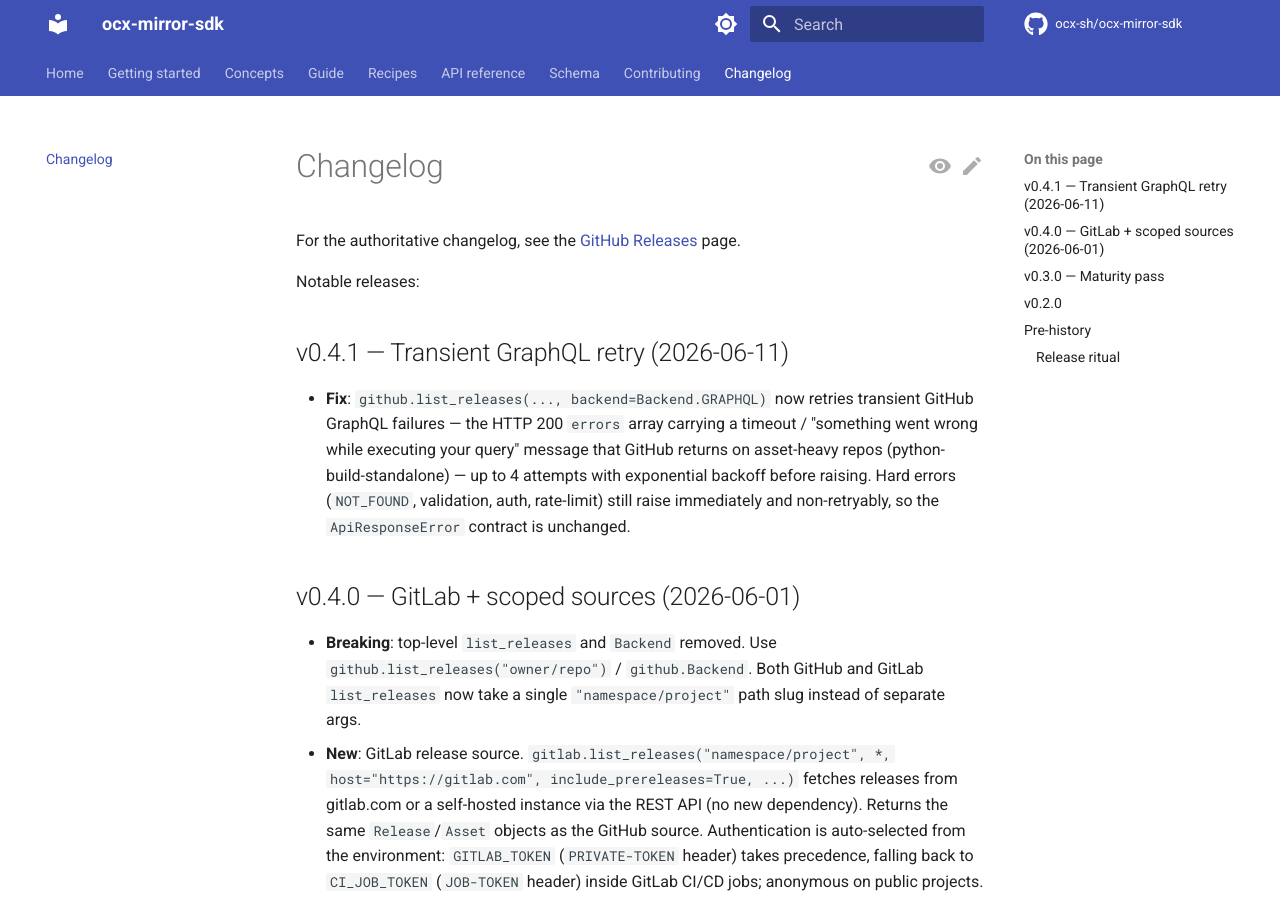
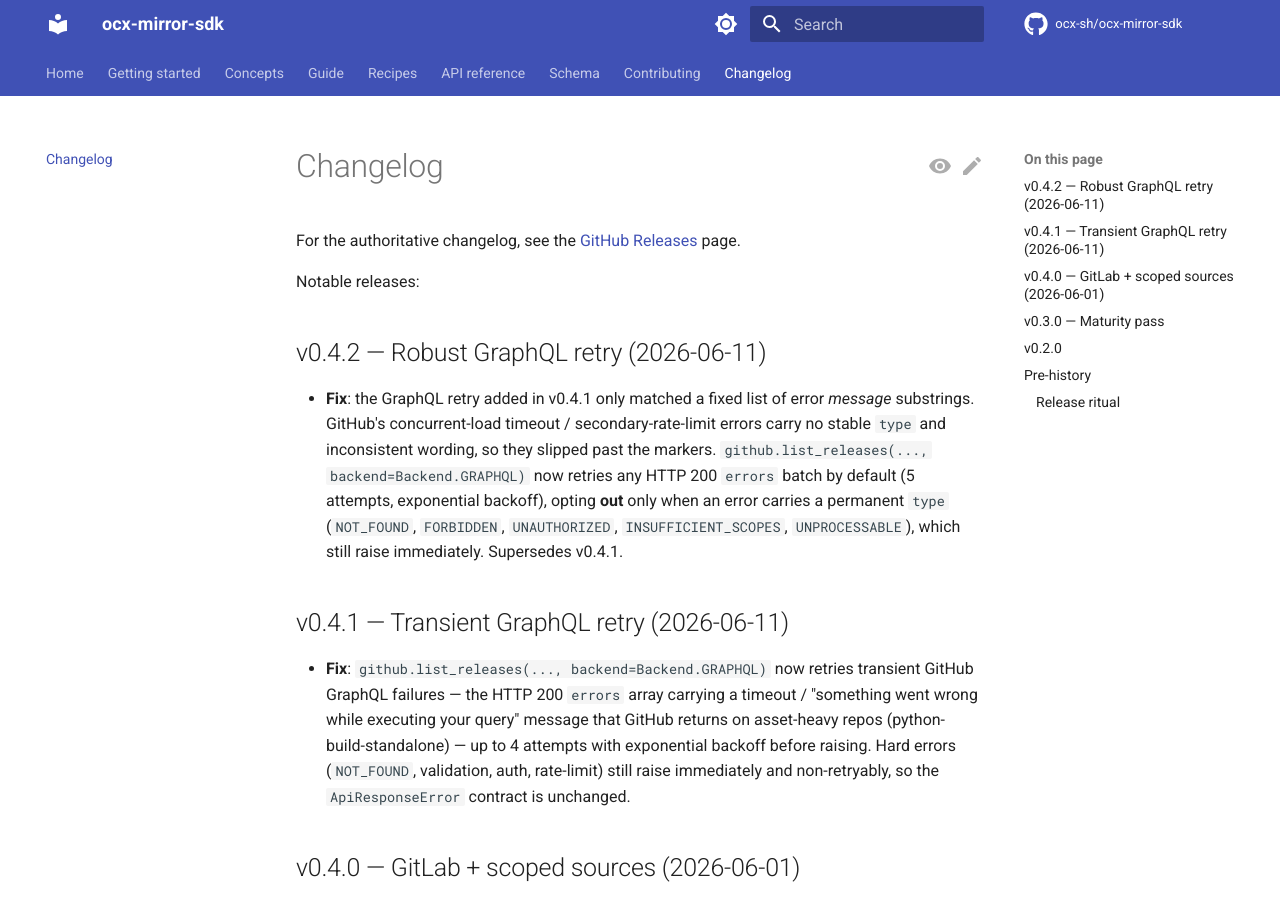
Before and after one commit to ocx-sh/ocx-mirror-sdk, an MkDocs documentation site: the page built from docs/changelog.md, in a window 1280 px wide and 900 px high. Built offline with MkDocs 1.6.1 and Material for MkDocs 9.7.7, drawn with Linux system fonts in a browser that asks for light colours; comment, search, counter and statistics services are not loaded.

Commit message:
chore(release): v0.4.2

````diff
--- a/README.md
+++ b/README.md
@@ -19,7 +19,7 @@ In a [PEP 723](https://peps.python.org/pep-0723/) inline-metadata script (recomm
 # /// script
 # requires-python = ">=3.13"
 # dependencies = [
-#   "ocx-mirror-sdk @ git+https://github.com/ocx-sh/ocx-mirror-sdk@v0.4.1",
+#   "ocx-mirror-sdk @ git+https://github.com/ocx-sh/ocx-mirror-sdk@v0.4.2",
 # ]
 # ///
 
@@ -33,7 +33,7 @@ Or in a project `pyproject.toml`:
 dependencies = ["ocx-mirror-sdk"]
 
 [tool.uv.sources]
-ocx-mirror-sdk = { git = "https://github.com/ocx-sh/ocx-mirror-sdk", tag = "v0.4.1" }
+ocx-mirror-sdk = { git = "https://github.com/ocx-sh/ocx-mirror-sdk", tag = "v0.4.2" }
 ```
 
 `uv.lock` pins to a commit SHA — `uv sync --frozen` is reproducible in CI.
--- a/docs/changelog.md
+++ b/docs/changelog.md
@@ -4,6 +4,17 @@ For the authoritative changelog, see the
 [GitHub Releases](https://github.com/ocx-sh/ocx-mirror-sdk/releases) page.
 
 Notable releases:
+
+## v0.4.2 — Robust GraphQL retry (2026-06-11)
+
+- **Fix**: the GraphQL retry added in v0.4.1 only matched a fixed list of error
+  *message* substrings. GitHub's concurrent-load timeout / secondary-rate-limit
+  errors carry no stable `type` and inconsistent wording, so they slipped past
+  the markers. `github.list_releases(..., backend=Backend.GRAPHQL)` now retries
+  any HTTP 200 `errors` batch by default (5 attempts, exponential backoff),
+  opting **out** only when an error carries a permanent `type` (`NOT_FOUND`,
+  `FORBIDDEN`, `UNAUTHORIZED`, `INSUFFICIENT_SCOPES`, `UNPROCESSABLE`), which
+  still raise immediately. Supersedes v0.4.1.
 
 ## v0.4.1 — Transient GraphQL retry (2026-06-11)
 
--- a/pyproject.toml
+++ b/pyproject.toml
@@ -1,6 +1,6 @@
 [project]
 name = "ocx-mirror-sdk"
-version = "0.4.1"
+version = "0.4.2"
 description = "Python SDK for building ocx-mirror generator scripts"
 readme = "README.md"
 license = "Apache-2.0"
````
Also changed, not shown: docs/getting-started/install.md (+5 -5 lines), 1 other file.
